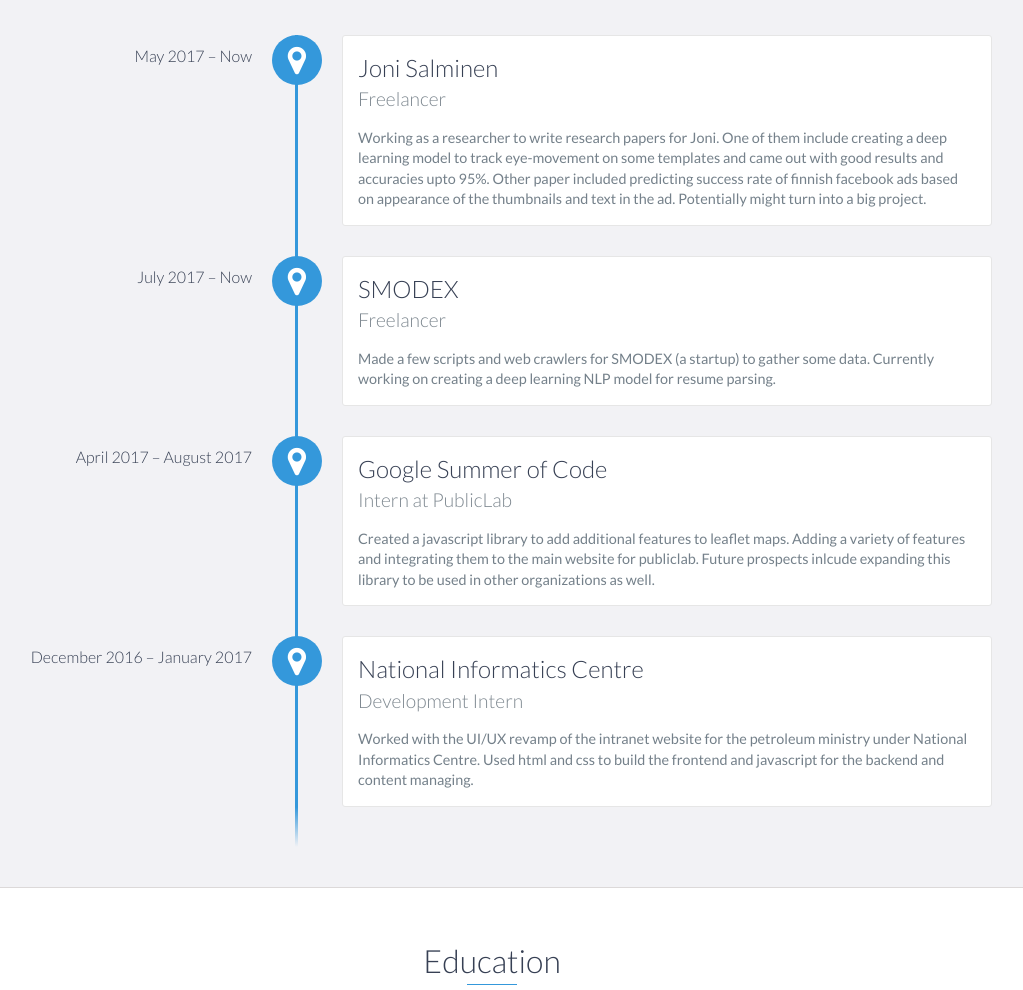
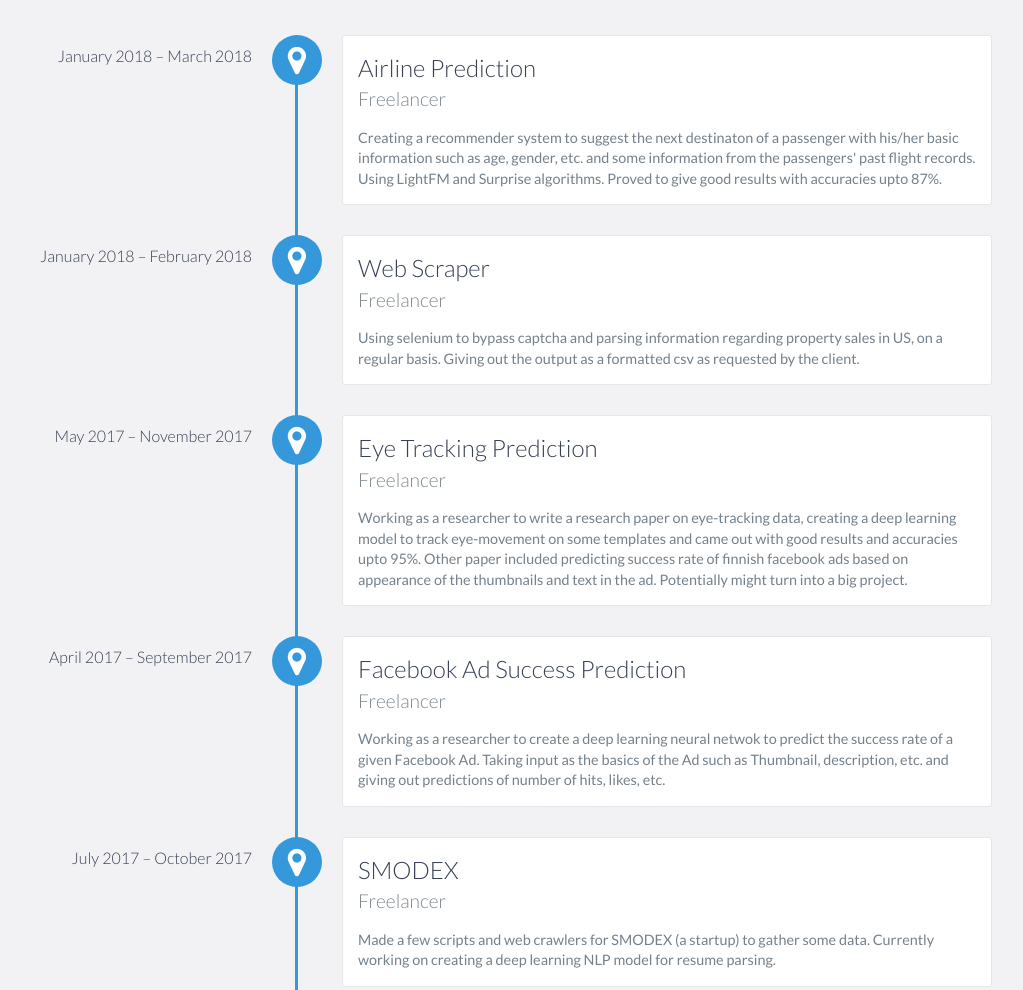
Before and after one commit to mridulnagpal/mridulnagpal.github.io, a website: page index.html in a window 1280 px wide. Shown: the part 1460-2450 px from the top of the page, without its empty margins (148-1171 px from the left). Drawn offline with nearby package versions, Linux system fonts and the light colour scheme.

Commit message:
Experience added

```diff
--- a/index.html
+++ b/index.html
@@ -93,15 +93,41 @@
     <div id="experience" class="background-alt">
         <h2 class="heading">Experience</h2>
         <div id="experience-timeline">
-            <div data-date="May 2017 – Now">
-                <h3>Joni Salminen</h3>
+
+
+         <div data-date="January 2018 – March 2018">
+                <h3>Airline Prediction</h3>
                 <h4>Freelancer</h4>
                 <p>
-                    Working as a researcher to write research papers for Joni. One of them include creating a deep learning model to track eye-movement on some templates and came out with good results and accuracies upto 95%. Other paper included predicting success rate of finnish facebook ads based on appearance of the thumbnails and text in the ad. Potentially might turn into a big project.
+                    Creating a recommender system to suggest the next destinaton of a passenger with his/her basic information such as age, gender, etc. and some information from the passengers' past flight records. Using LightFM and Surprise algorithms. Proved to give good results with accuracies upto 87%.
                 </p>
             </div>
 
-            <div data-date="July 2017 – Now">
+         <div data-date="January 2018 – February 2018">
+                <h3>Web Scraper</h3>
+                <h4>Freelancer</h4>
+                <p>
+                    Using selenium to bypass captcha and parsing information regarding property sales in US, on a regular basis. Giving out the output as a formatted csv as requested by the client.
+                </p>
+            </div>
+
+            <div data-date="May 2017 – November 2017">
+                <h3>Eye Tracking Prediction</h3>
+                <h4>Freelancer</h4>
+                <p>
+                    Working as a researcher to write a research paper on eye-tracking data, creating a deep learning model to track eye-movement on some templates and came out with good results and accuracies upto 95%. Other paper included predicting success rate of finnish facebook ads based on appearance of the thumbnails and text in the ad. Potentially might turn into a big project.
+                </p>
+            </div>
+
+            <div data-date="April 2017 – September 2017">
+                <h3>Facebook Ad Success Prediction</h3>
+                <h4>Freelancer</h4>
+                <p>
+                    Working as a researcher to create a deep learning neural netwok to predict the success rate of a given Facebook Ad. Taking input as the basics of the Ad such as Thumbnail, description, etc. and giving out predictions of number of hits, likes, etc.
+                </p>
+            </div>
+
+            <div data-date="July 2017 – October 2017">
                 <h3>SMODEX</h3>
                 <h4>Freelancer</h4>
                 <p>
```
